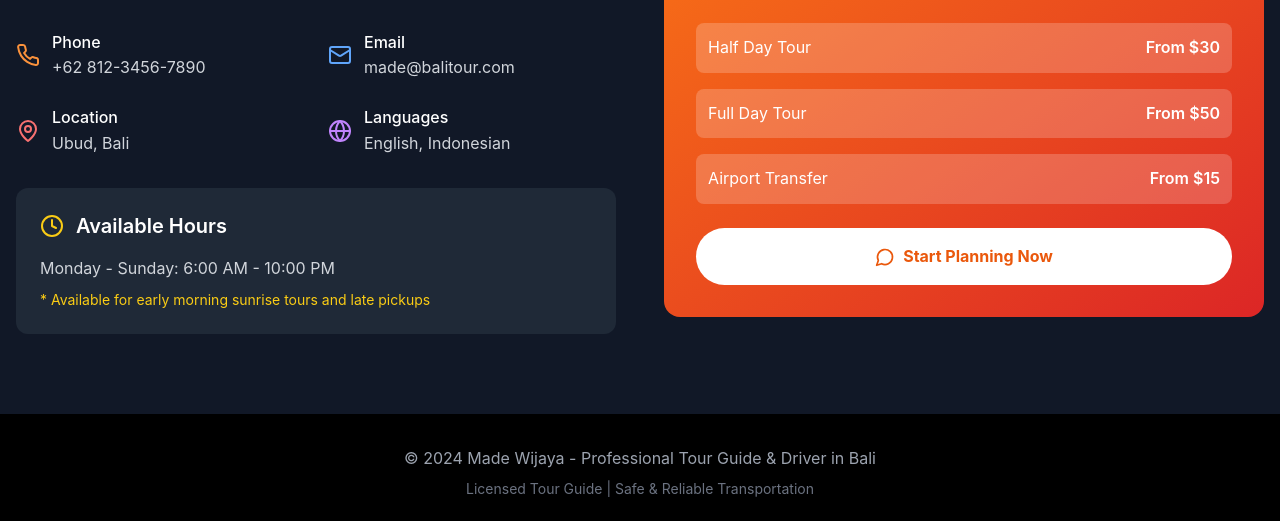
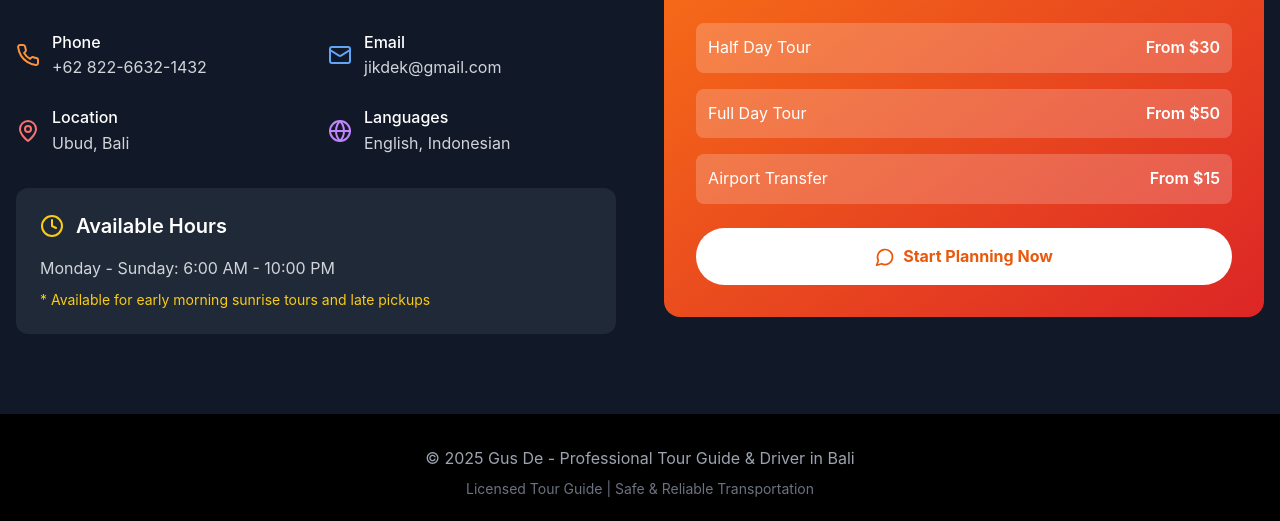
Before and after one commit to KetutSania/Gus-De-Tour-Guide, a React (Vite) app: page / in a window 1280 px wide. Shown: the part 5439-5960 px from the top of the page. Built offline with nearby package versions, Linux system fonts and the light colour scheme.

Commit message:
perbaiki fitur

```diff
--- a/src/App.tsx
+++ b/src/App.tsx
@@ -24,7 +24,7 @@ function App() {
       <footer className="bg-black text-white py-8 text-center">
         <div className="container mx-auto px-4">
           <p className="text-gray-400">
-            © 2024 Made Wijaya - Professional Tour Guide & Driver in Bali
+            © 2025 Gus De - Professional Tour Guide & Driver in Bali
           </p>
           <p className="text-sm text-gray-500 mt-2">
             Licensed Tour Guide | Safe & Reliable Transportation
--- a/src/components/Contact.tsx
+++ b/src/components/Contact.tsx
@@ -46,7 +46,7 @@ const Contact = () => {
                 <Phone className="h-6 w-6 text-orange-400" />
                 <div>
                   <p className="font-medium">Phone</p>
-                  <p className="text-gray-300">+62 812-3456-7890</p>
+                  <p className="text-gray-300">+62 822-6632-1432</p>
                 </div>
               </div>
 
@@ -54,7 +54,7 @@ const Contact = () => {
                 <Mail className="h-6 w-6 text-blue-400" />
                 <div>
                   <p className="font-medium">Email</p>
-                  <p className="text-gray-300">made@balitour.com</p>
+                  <p className="text-gray-300">jikdek@gmail.com</p>
                 </div>
               </div>
 
```
